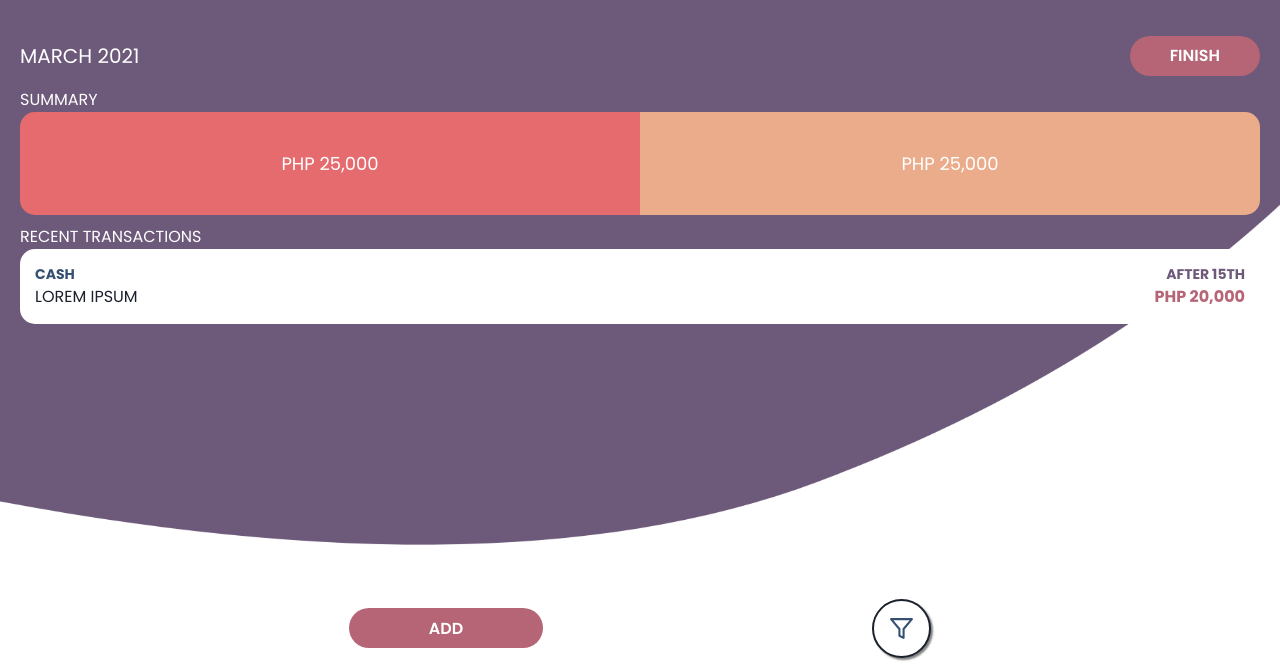
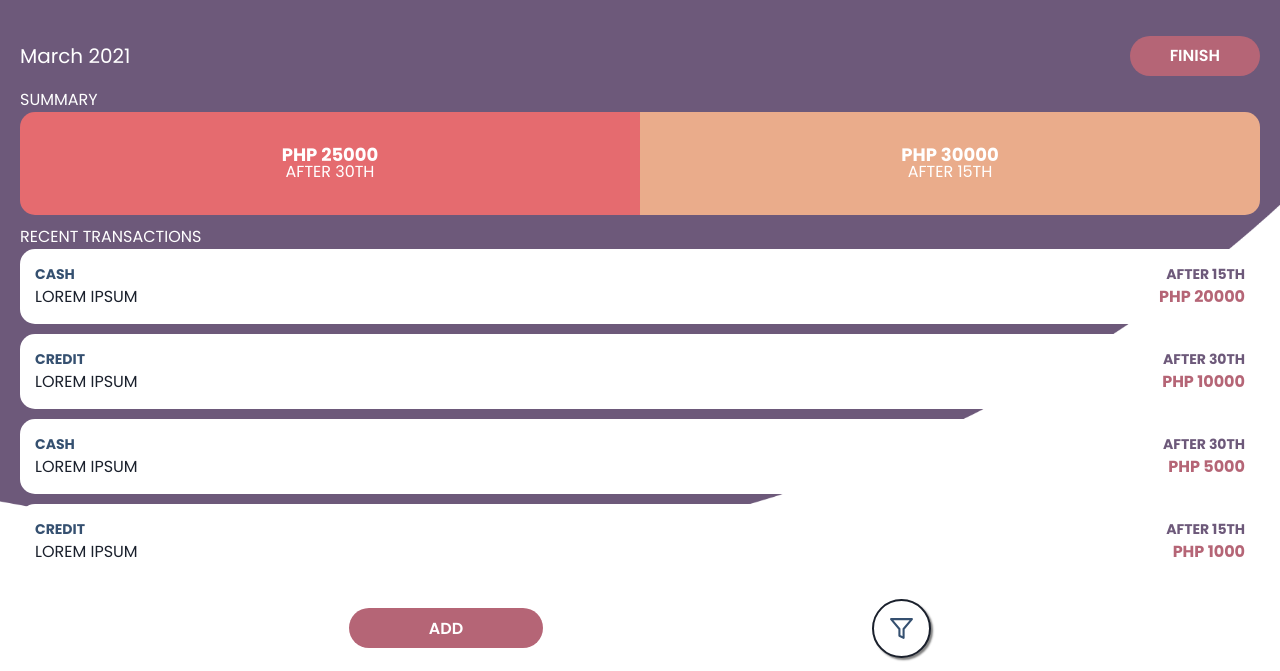
Before and after one commit to franreysaycon/maniko, a Gatsby site: page / in a window 1280 px wide. Shown: the part 81-752 px from the top of the page. Built offline with nearby package versions, Linux system fonts and the light colour scheme; Gatsby itself is replaced by a stand-in of ours.

Commit message:
Finish maniko homepage layout

```diff
--- a/src/component/Homepage/MonthStatistics.jsx
+++ b/src/component/Homepage/MonthStatistics.jsx
@@ -5,13 +5,13 @@ const MonthStatistics = ({ after15thSalary, after30thSalary }) => (
   <Box h="20%" d="flex" flexDir="column" alignItems="stretch">
     <Text color="white">SUMMARY</Text>
     <Box d="flex" h="100%" flex="1">
-      <Box flex="1" h="100%" bgColor="red.200" d="flex" alignItems="center" justifyContent="center" borderLeftRadius="15px">
-        <Text color="white" fontSize="lg">{`PHP ${after15thSalary}`}</Text>
-        <Text color="white" fontSize="lg">AFTER 30TH</Text>
+      <Box flex="1" h="100%" bgColor="red.200" d="flex" alignItems="center" justifyContent="center" borderLeftRadius="15px" flexDir="column" lineHeight="1">
+        <Text color="white" fontSize="lg" fontWeight="bold">{`PHP ${after15thSalary}`}</Text>
+        <Text color="white" fontSize="md">AFTER 30TH</Text>
       </Box>
-      <Box flex="1" h="100%" bgColor="orange.100" d="flex" alignItems="center" justifyContent="center" borderRightRadius="15px">
-        <Text color="white" fontSize="lg">{`PHP ${after30thSalary}`}</Text>
-        <Text color="white" fontSize="lg">AFTER 15TH</Text>
+      <Box flex="1" h="100%" bgColor="orange.100" d="flex" alignItems="center" justifyContent="center" borderRightRadius="15px" flexDir="column" lineHeight="1">
+        <Text color="white" fontSize="lg" fontWeight="bold">{`PHP ${after30thSalary}`}</Text>
+        <Text color="white" fontSize="md">AFTER 15TH</Text>
       </Box>
     </Box>
   </Box>
--- a/src/component/Homepage/MonthTransactions.jsx
+++ b/src/component/Homepage/MonthTransactions.jsx
@@ -3,15 +3,31 @@ import { Box, Text } from '@chakra-ui/react';
 import Transaction from './Transaction';
 
 const MonthTransactions = ({ transactions }) => (
-  <Box h="60%" d="flex" overflowY="scroll" pt="10px" flexDir="column">
+  <Box
+    h="60%"
+    d="flex"
+    pt="10px"
+    flexDir="column"
+  >
     <Text color="white">RECENT TRANSACTIONS</Text>
-    {
+    <Box
+      h="100%"
+      d="flex"
+      overflowY="scroll"
+      flexDir="column"
+      css={{
+        '> div': { marginBottom: '10px' },
+        '> div:last-child': { marginBottom: '0px' },
+      }}
+    >
+      {
         transactions && transactions.map(({
           type, monthHalf, name, value,
         }) => (
           <Transaction type={type} monthHalf={monthHalf} name={name} value={value} />
         ))
     }
+    </Box>
   </Box>
 );
 
--- a/src/component/Homepage/index.jsx
+++ b/src/component/Homepage/index.jsx
@@ -5,7 +5,6 @@ import MonthStatistics from './MonthStatistics';
 import MonthTransactions from './MonthTransactions';
 import MonthFooter from './MonthFooter';
 
-const Homepage = () => {
 const data = {
   month: 'March',
   year: 2021,
@@ -32,12 +31,28 @@ const Homepage = () => {
     monthHalf: '15th',
     name: 'Lorem Ipsum',
     value: 1000,
+  },
+  {
+    type: 'credit',
+    monthHalf: '15th',
+    name: 'Lorem Ipsum',
+    value: 1000,
+  },
+  {
+    type: 'credit',
+    monthHalf: '15th',
+    name: 'Lorem Ipsum',
+    value: 1000,
+  },
+  {
+    type: 'credit',
+    monthHalf: '15th',
+    name: 'Lorem Ipsum',
+    value: 1000,
   }],
 };
 
-  console.log(data);
-
-  return (
+const Homepage = () => (
   <Box h="100%" d="flex" flexDir="column">
     <MonthHeader month={data.month} year={data.year} />
     <MonthStatistics after15thSalary={25000} after30thSalary={30000} />
@@ -45,6 +60,5 @@ const Homepage = () => {
     <MonthFooter />
   </Box>
 );
-};
 
 export default Homepage;
--- a/src/pages/index.jsx
+++ b/src/pages/index.jsx
@@ -1,48 +1,3 @@
-import React from 'react';
-import {
-  Box, Button, Text, useTheme,
-} from '@chakra-ui/react';
-import { Filter } from 'react-feather';
+import Homepage from '../component/Homepage';
 
-const Homepage = () => {
-  const theme = useTheme();
-  return (
-    <Box h="100%" d="flex" flexDir="column">
-      <Box h="10%" d="flex" justifyContent="space-between" alignItems="center">
-        <Text color="white" fontSize="xl">MARCH 2021</Text>
-        <Button bgColor="red.100" pl="40px" pr="40px" borderRadius="30px" color="white">FINISH</Button>
-      </Box>
-      <Box h="20%" d="flex" flexDir="column" alignItems="stretch">
-        <Text color="white">SUMMARY</Text>
-        <Box d="flex" h="100%" flex="1">
-          <Box flex="1" h="100%" bgColor="red.200" d="flex" alignItems="center" justifyContent="center" borderLeftRadius="15px">
-            <Text color="white" fontSize="lg">PHP 25,000</Text>
-          </Box>
-          <Box flex="1" h="100%" bgColor="orange.100" d="flex" alignItems="center" justifyContent="center" borderRightRadius="15px">
-            <Text color="white" fontSize="lg">PHP 25,000</Text>
-          </Box>
-        </Box>
-      </Box>
-      <Box h="60%" d="flex" overflowY="scroll" pt="10px" flexDir="column">
-        <Text color="white">RECENT TRANSACTIONS</Text>
-        <Box bgColor="white" borderRadius="15px" d="flex" flexDir="column" p="15px" h="fit-content">
-          <Box d="flex" justifyContent="space-between">
-            <Text fontSize="sm" color="blue.100" fontWeight="bold">CASH</Text>
-            <Text fontSize="sm" color="violet.100" fontWeight="bold">AFTER 15TH</Text>
-          </Box>
-          <Box d="flex" justifyContent="space-between">
-            <Text>LOREM IPSUM</Text>
-            <Text color="red.100" fontWeight="bold">PHP 20,000</Text>
-          </Box>
-        </Box>
-      </Box>
-      <Box h="10%" d="flex" alignItems="center" justifyContent="space-evenly">
-        <Button bgColor="red.100" pl="80px" pr="80px" borderRadius="30px" color="white">ADD</Button>
-        <Box as="button" boxShadow="2px 2px 2px gray" borderColor="blue.100" border="2px solid" borderRadius="50%" bgColor="white" p="15px">
-          <Filter color={theme.colors.blue['100']} size={25} />
-        </Box>
-      </Box>
-    </Box>
-  );
-};
 export default Homepage;
```
Lines whose indentation alone changed are shown as unchanged.
